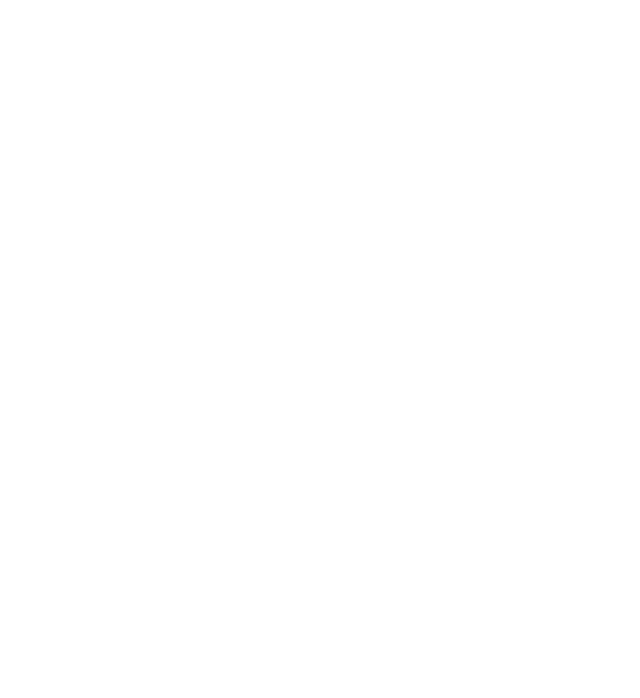
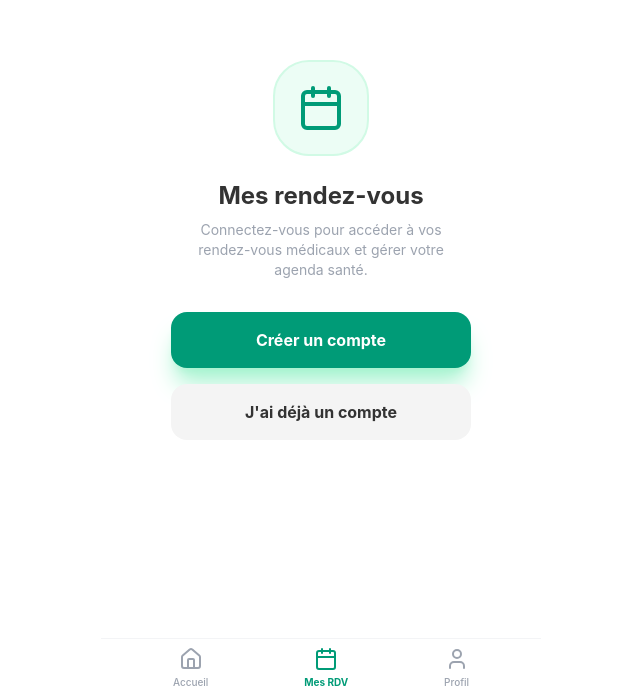
Before and after one commit to binteldigital/Sant-SN, a React (Vite) app: page /flashdashboard in a window 1280 px wide. Before the commit this address had no page. Shown: the part 102-800 px from the top of the page, without its empty margins (319-959 px from the left). Built offline with nearby package versions, Linux system fonts and the light colour scheme.

Commit message:
Rename Dashboard to FlashDashboard and update all routes

```diff
--- a/src/App.jsx
+++ b/src/App.jsx
@@ -3,7 +3,7 @@ import { AuthProvider, useAuth } from './context/AuthContext';
 import Home from './pages/Home';
 import HospitalDetail from './pages/HospitalDetail';
 import Booking from './pages/Booking';
-import Dashboard from './pages/Dashboard';
+import FlashDashboard from './pages/FlashDashboard';
 import Profile from './pages/Profile';
 import Register from './pages/Register';
 import Login from './pages/Login';
@@ -45,7 +45,8 @@ function App() {
                         <Route path="/profile" element={<Profile />} />
                         {/* Pages nécessitant un compte */}
                         <Route path="/booking/:hospitalId" element={<ProtectedRoute><Booking /></ProtectedRoute>} />
-                        <Route path="/dashboard" element={<Dashboard />} />
+                        <Route path="/flashdashboard" element={<FlashDashboard />} />
+                                                <Route path="/dashboard" element={<FlashDashboard />} />
 
                         {/* Admin Routes */}
                         <Route path="/admin" element={<ProtectedRoute requireAdmin><AdminLayout /></ProtectedRoute>}>
--- a/src/pages/Dashboard.jsx
+++ b/src/pages/FlashDashboard.jsx
@@ -3,7 +3,7 @@ import { Bell, MapPin, Calendar, Clock, ChevronRight, Map, ClipboardList, Settin
 import { useNavigate, Link } from 'react-router-dom';
 import { useAuth } from '../context/AuthContext';
 
-const Dashboard = () => {
+const FlashDashboard = () => {
     const navigate = useNavigate();
     const { user } = useAuth();
     const [appointments, setAppointments] = React.useState([]);
@@ -92,7 +92,7 @@ const Dashboard = () => {
                         <HomeIcon className="w-6 h-6" />
                         <span className="text-[10px] font-medium">Accueil</span>
                     </Link>
-                    <Link to="/dashboard" className="flex flex-col items-center gap-1 text-dakar-emerald">
+                    <Link to="/flashdashboard" className="flex flex-col items-center gap-1 text-dakar-emerald">
                         <Calendar className="w-6 h-6" />
                         <span className="text-[10px] font-bold">Mes RDV</span>
                     </Link>
@@ -241,7 +241,7 @@ const Dashboard = () => {
                     <HomeIcon className="w-6 h-6" />
                     <span className="text-[10px] font-medium">Accueil</span>
                 </Link>
-                <Link to="/dashboard" className="flex flex-col items-center gap-1 text-dakar-emerald">
+                <Link to="/flashdashboard" className="flex flex-col items-center gap-1 text-dakar-emerald">
                     <Calendar className="w-6 h-6" />
                     <span className="text-[10px] font-bold">Mes RDV</span>
                 </Link>
@@ -254,4 +254,4 @@ const Dashboard = () => {
     );
 };
 
-export default Dashboard;
+export default FlashDashboard;
--- a/src/pages/Home.jsx
+++ b/src/pages/Home.jsx
@@ -166,7 +166,7 @@ const Home = () => {
                     <HomeIcon className="w-6 h-6" />
                     <span className="text-[10px] font-bold">Accueil</span>
                 </Link>
-                <Link to="/dashboard" className="flex flex-col items-center gap-1 text-gray-400 hover:text-dakar-emerald transition-colors">
+                <Link to="/flashdashboard" className="flex flex-col items-center gap-1 text-gray-400 hover:text-dakar-emerald transition-colors">
                     <Calendar className="w-6 h-6" />
                     <span className="text-[10px] font-medium">Mes RDV</span>
                 </Link>
--- a/src/pages/Profile.jsx
+++ b/src/pages/Profile.jsx
@@ -65,7 +65,7 @@ const Profile = () => {
                         <HomeIcon className="w-6 h-6" />
                         <span className="text-[10px] font-medium">Accueil</span>
                     </Link>
-                    <Link to="/dashboard" className="flex flex-col items-center gap-1 text-gray-400 hover:text-dakar-emerald transition-colors">
+                    <Link to="/flashdashboard" className="flex flex-col items-center gap-1 text-gray-400 hover:text-dakar-emerald transition-colors">
                         <CalendarIcon className="w-6 h-6" />
                         <span className="text-[10px] font-medium">Mes RDV</span>
                     </Link>
@@ -202,7 +202,7 @@ const Profile = () => {
                     <HomeIcon className="w-6 h-6" />
                     <span className="text-[10px] font-medium">Accueil</span>
                 </Link>
-                <Link to="/dashboard" className="flex flex-col items-center gap-1 text-gray-400 hover:text-dakar-emerald transition-colors">
+                <Link to="/flashdashboard" className="flex flex-col items-center gap-1 text-gray-400 hover:text-dakar-emerald transition-colors">
                     <CalendarIcon className="w-6 h-6" />
                     <span className="text-[10px] font-medium">Mes RDV</span>
                 </Link>
```
